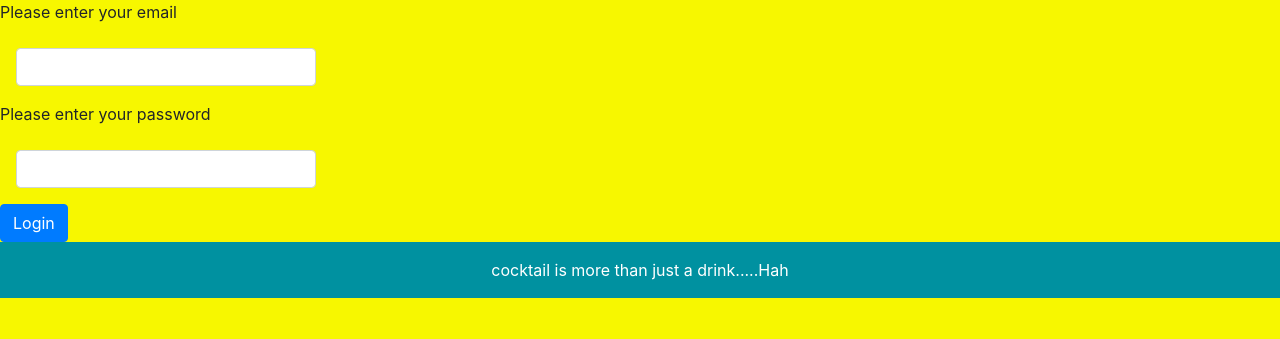
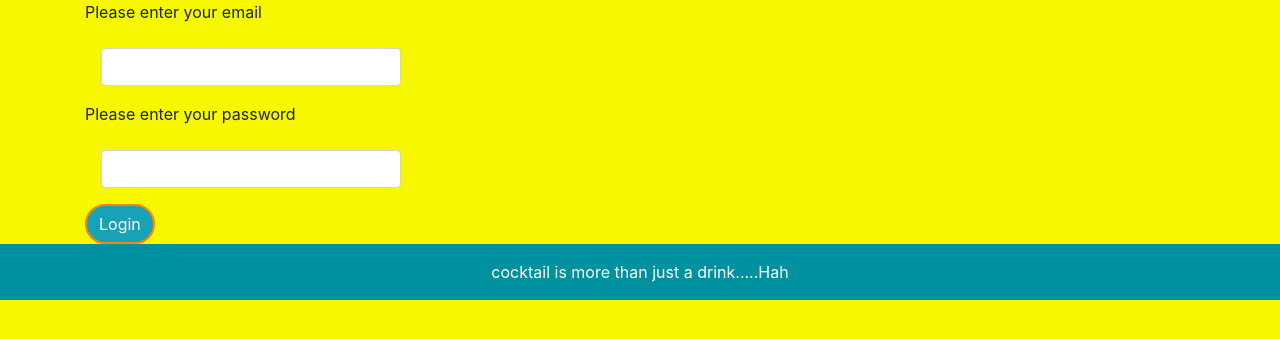
Before and after one commit to kleimenov/cocktailsTrain, a Node server app: page /login in a window 1280 px wide. Shown: the part 56-395 px from the top of the page. Run offline with Node 20, Linux system fonts and the light colour scheme; some libraries are stand-ins or nearby versions.

Commit message:
start working at frontend part of project

```diff
--- a/views/loginForm.ejs
+++ b/views/loginForm.ejs
@@ -12,14 +12,16 @@
 <body>
     <%- include('partials/_header') %>
     <main>
+        <div class="container">
             <div class="d-flex flex-column">
                 <form action="/login" method="POST">
                     <label for="email">Please enter your email</label>
                     <input class="form-control" type="email" name="email" style="width: 300px; margin: 1em" required>
                     <label for="password">Please enter your password</label>
                     <input class="form-control" type="password" name="password" style="width: 300px; margin: 1em" required>
-                <button type="submit" class="btn btn-primary">Login</button>
+                    <button type="submit" class="btn border-colour-mod-orange btn-md bg-info rounded-pill text-white">Login</button>
                 </form>
+            </div>
         </div>
     </main>
 
--- a/views/myCocktails.ejs
+++ b/views/myCocktails.ejs
@@ -13,7 +13,7 @@
       <%- include('partials/_header') %>
       <main>
         <div class="container">
-          <h3 class="font-italic">List of my cocktails</h3>
+          <h3 class="text-aqua font-italic">List of my cocktails</h3>
           <div>
             <ul>
               <% for (let cocktail of cocktails) {%>
```
Lines whose indentation alone changed are shown as unchanged.
